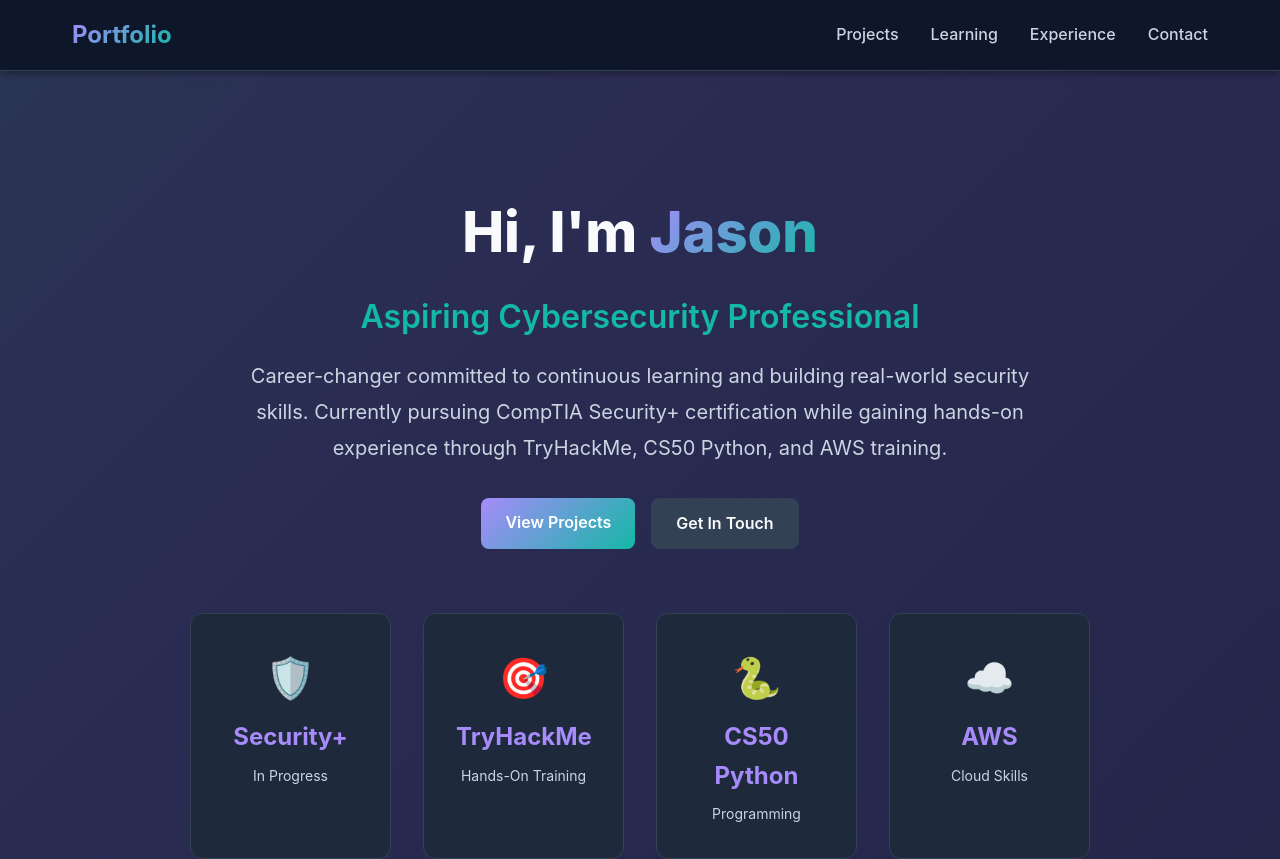
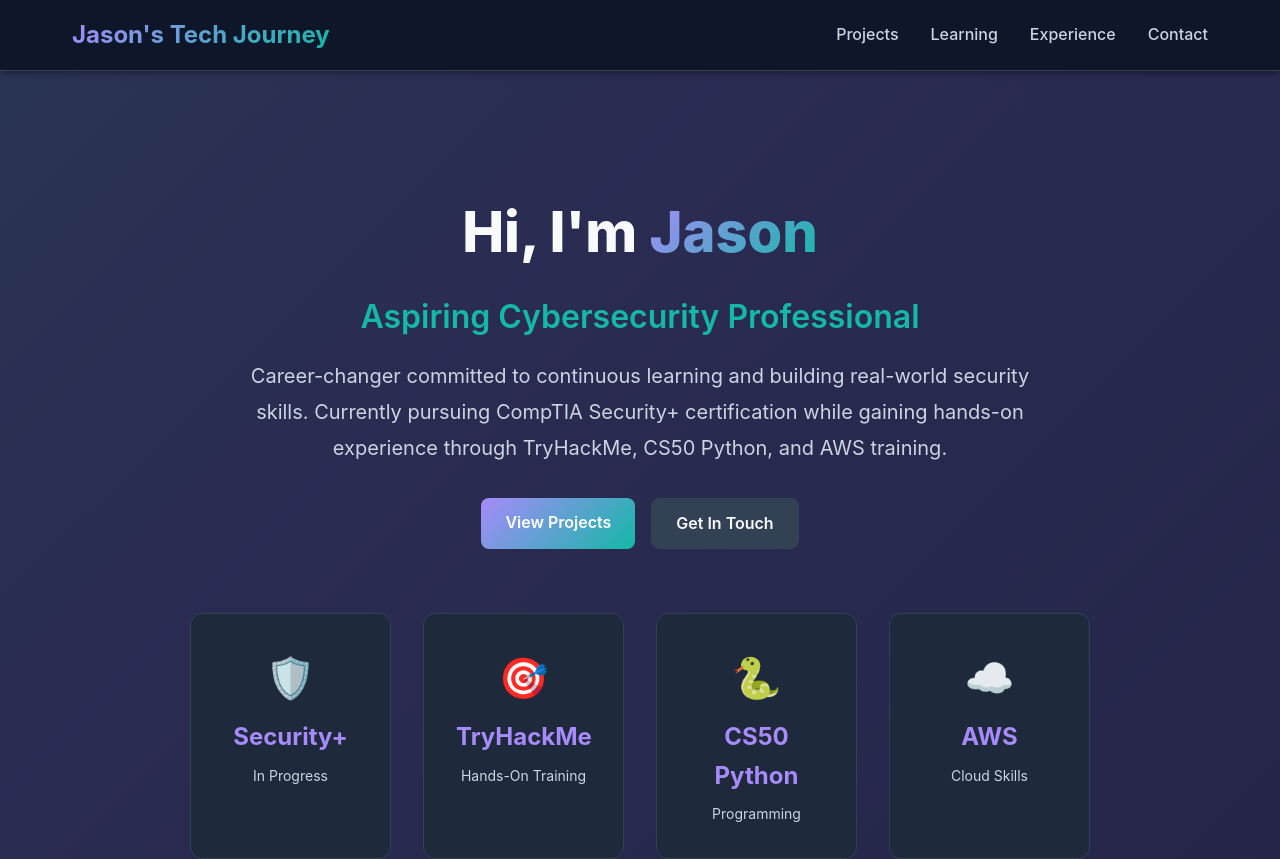
Before and after one commit to JasonBassoon/oldbrokenmain, a React (Vite) app: page / in a window 1280 px wide. Shown: the top 859 px of the page. Built offline with nearby package versions, Linux system fonts and the light colour scheme; no server answers; the database is empty.

Commit message:
Updated App.tsx

```diff
--- a/src/App.tsx
+++ b/src/App.tsx
@@ -9,7 +9,7 @@
     <div className="app">
       <nav className="navbar">
         <div className="container">
-          <div className="nav-brand">Portfolio</div>
+          <div className="nav-brand">Jason's Tech Journey</div>
           <div className="nav-links">
             <a href="#projects">Projects</a>
             <a href="#learning">Learning</a>
@@ -29,7 +29,7 @@
 
       <footer className="footer">
         <div className="container">
-          <p>&copy; {new Date().getFullYear()} Cybersecurity Portfolio. All rights reserved.</p>
+          <p>&copy; {new Date().getFullYear()} JasonsTechJourney. All rights reserved.</p>
         </div>
       </footer>
     </div>
```
